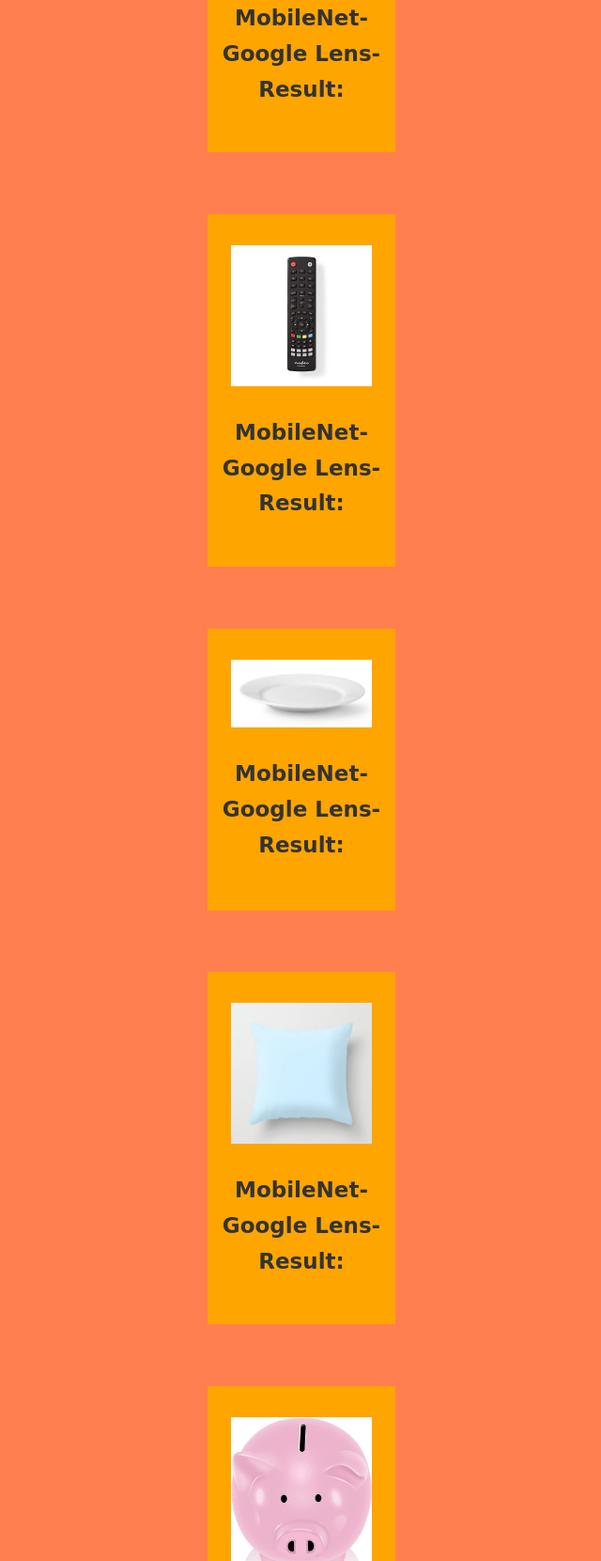
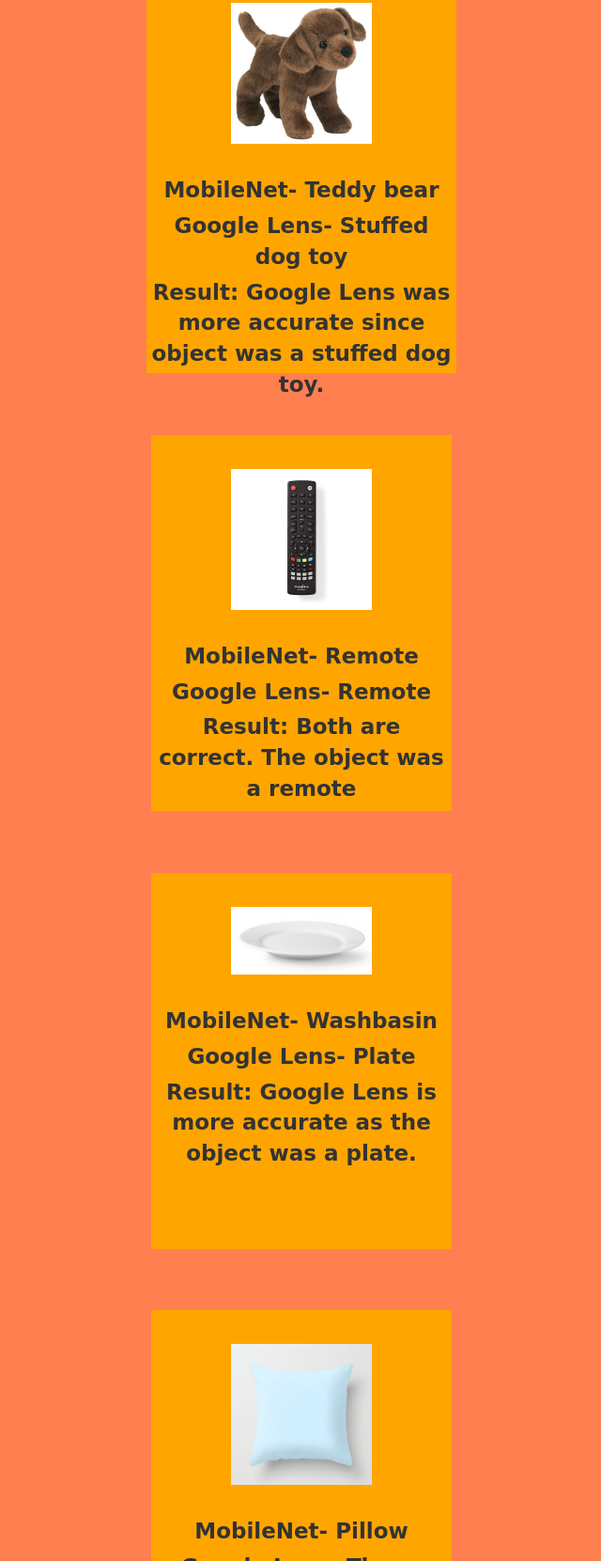
Before and after one commit to tg-coder/C-120HW, a plain HTML site: page index.html in a window 1280 px wide. Shown: the part 1139-2800 px from the top of the page at 94% size, without its empty margins (319-959 px from the left). Drawn offline with nearby package versions, Linux system fonts and the light colour scheme; a script that the page names is missing; a web font is replaced by a local one.

Commit message:
Add files via upload

```diff
--- a/index.html
+++ b/index.html
@@ -19,11 +19,11 @@
       <br>
     <img src="book.jpg" height="200" width="150" class="img-responsive">
     <br>
-    <label>Google Lens- </label>
+    <label>Google Lens- Book full of words</label>
     <br>
-    <label>MobileNet- </label>
+    <label>MobileNet- Printer</label>
     <br>
-    <label>Result: </label>
+    <label>Result: Google Lens was more accurate since object was a book.</label>
     </div>
     <br>
     <br>
@@ -31,11 +31,11 @@
       <br>
     <img src="watterbottle.jpg" height="200" width="150" class="img-responsive">
     <br>
-    <label>MobileNet- </label>
+    <label>MobileNet- Waterbottle</label>
     <br>
-    <label>Google Lens-  </label>
+    <label>Google Lens- watterbottle </label>
     <br>
-    <label>Result: </label>
+    <label>Result: Both of them were correct as object was Waterbottle</label>
     </div>
     <br>
     <br>
@@ -43,11 +43,11 @@
       <br>
     <img src="toy.jpg" height="200" width="150" class="img-responsive">
     <br>
-    <label>MobileNet- </label>
+    <label>MobileNet- Teddy bear</label>
     <br>
-    <label>Google Lens-  </label>
+    <label>Google Lens- Stuffed dog toy </label>
     <br>
-    <label>Result: </label>
+    <label>Result: Google Lens was more accurate since object was a stuffed dog toy.</label>
     </div>
     <br>
     <br>
@@ -55,11 +55,11 @@
       <br>
     <img src="remote.jpg" height="200" width="150" class="img-responsive">
     <br>
-    <label>MobileNet- </label>
+    <label>MobileNet- Remote</label>
     <br>
-    <label>Google Lens- </label>
+    <label>Google Lens- Remote</label>
     <br>
-    <label>Result: </label>
+    <label>Result: Both are correct. The object was a remote</label>
     </div>
     <br>
     <br>
@@ -67,11 +67,11 @@
       <br>
     <img src="plate.jpg" height="200" width="150" class="img-responsive">
     <br>
-    <label>MobileNet- </label>
+    <label>MobileNet- Washbasin</label>
     <br>
-    <label>Google Lens- </label>
+    <label>Google Lens- Plate</label>
     <br>
-    <label>Result: </label>
+    <label>Result: Google Lens is more accurate as the object was a plate.</label>
     </div>
     <br>
     <br>
@@ -79,11 +79,11 @@
       <br>
     <img src="pillow.jpg" height="200" width="150" class="img-responsive">
     <br>
-    <label>MobileNet- </label>
+    <label>MobileNet- Pillow</label>
     <br>
-    <label>Google Lens- </label>
+    <label>Google Lens- Throw pillow</label>
     <br>
-    <label>Result: </label>
+    <label>Result: MobileNet was more accurate since this object was a pillow.</label>
     </div>
     <br>
     <br>
@@ -91,11 +91,11 @@
       <br>
     <img src="piggy bank.jpg" height="200" width="150" class="img-responsive">
     <br>
-    <label>MobileNet- </label>
+    <label>MobileNet- Piggy Bank</label>
     <br>
-    <label>Google Lens- </label>
+    <label>Google Lens- Piggy Bank</label>
     <br>
-    <label>Result: </label>
+    <label>Result: Both were correct since this object was a piggy bank.</label>
     </div>
     <br>
     <br>
@@ -103,11 +103,11 @@
       <br>
     <img src="phone.jpg" height="200" width="150" class="img-responsive">
     <br>
-    <label>MobileNet- </label>
+    <label>MobileNet- phone</label>
     <br>
-    <label>Google Lens- </label>
+    <label>Google Lens- phone</label>
     <br>
-    <label>Result: </label>
+    <label>Result: Both are correct. Object: Phone.</label>
     </div>
     <br>
     <br>
@@ -115,11 +115,11 @@
       <br>
     <img src="pen.jpg" height="200" width="150" class="img-responsive">
     <br>
-    <label>MobileNet- </label>
+    <label>MobileNet- Ballpoint Pen</label>
     <br>
-    <label>Google Lens- </label>
+    <label>Google Lens- Pen</label>
     <br>
-    <label>Result: </label>
+    <label>Result: MobileNet is more accurate. Object : Pen</label>
     </div>
     <br>
     <br>
@@ -127,15 +127,17 @@
       <br>
     <img src="laptop.jpg" height="200" width="150" class="img-responsive">
     <br>
-    <label>MobileNet- </label>
+    <label>MobileNet- Computer</label>
     <br>
-    <label>Google Lens- </label>
+    <label>Google Lens- laptop</label>
     <br>
-    <label>Result: </label>
+    <label>Result: Google Lens is more accurate. Object: Laptop</label>
     </div>
     <br>
     <br>
-    <label>Conclusion- </label>
+    <label>Conclusion- I have tested 10 images. Out of those 10, Google Lens got 8 of them correct. MobileNet got 6 correct.
+      Overall, Google Lens was more correct since it got 8 correct.
+    </label>
   </center>
     </body>
 </html>
--- a/style.css
+++ b/style.css
@@ -13,60 +13,70 @@
 #item1
 {
     background-color: orange;
-    height: 250px;
-    width: 200px;
+    height: 400px;
+    width: 320px;
+    padding: 3px;
 }
 #item2
 {
     background-color: orange;
-    height: 450px;
-    width: 200px;
+    height: 480px;
+    width: 340px;
+    padding: 3px;
 }
 #item3
 {
     background-color: orange;
-    height: 375px;
-    width: 200px;
+    height: 430px;
+    padding: 3px;
+    width: 330px;
 }
 #item4
 {
     background-color: orange;
-    height: 375px;
-    width: 200px;
+    height: 400px;
+    width: 320px;
+    padding: 3px;
 }
 #item5
 {
     background-color: orange;
-    height: 300px;
-    width: 200px;
+    height:400px;
+    width: 320px;
+    padding: 3px;
 }
 #item6
 {
     background-color: orange;
-    height: 375px;
-    width: 200px;
+    height: 410px;
+    width: 320px;
+    padding: 3px;
 }
 #item7
 {
     background-color: orange;
-    height: 400px;
-    width: 200px;
+    height: 420px;
+    width: 320px;
+    padding: 3px;
 }
 #item8
 {
     background-color: orange;
     height: 400px;
-    width: 200px;
+    width: 320px;
+    padding: 3px;
 }
 #item9
 {
     background-color: orange;
     height: 400px;
-    width: 200px;
+    width: 320px;
+    padding: 3px;
 }
 #item10
 {
     background-color: orange;
-    height: 320px;
-    width: 200px;
+    height: 400px;
+    width: 320px;
+    padding: 3px;
 }
```
